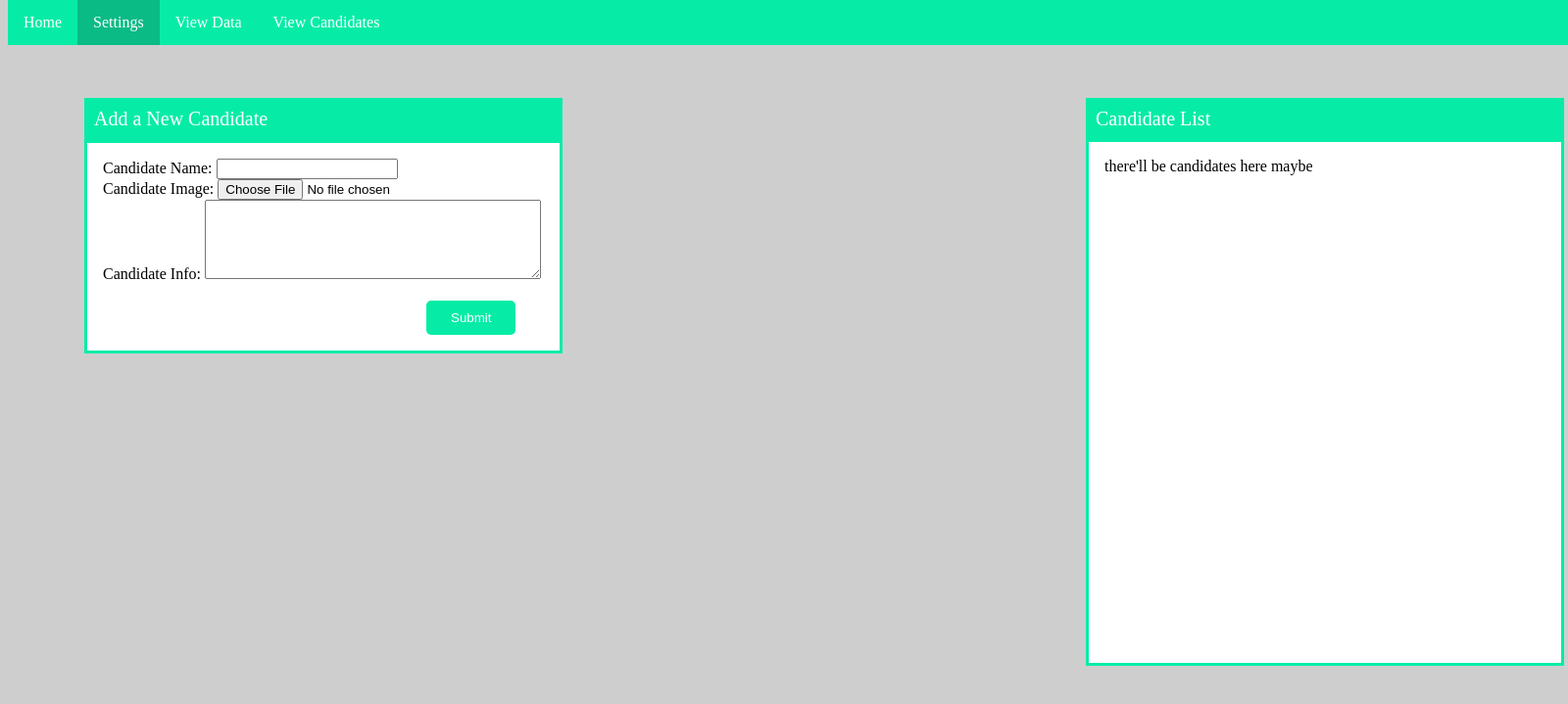
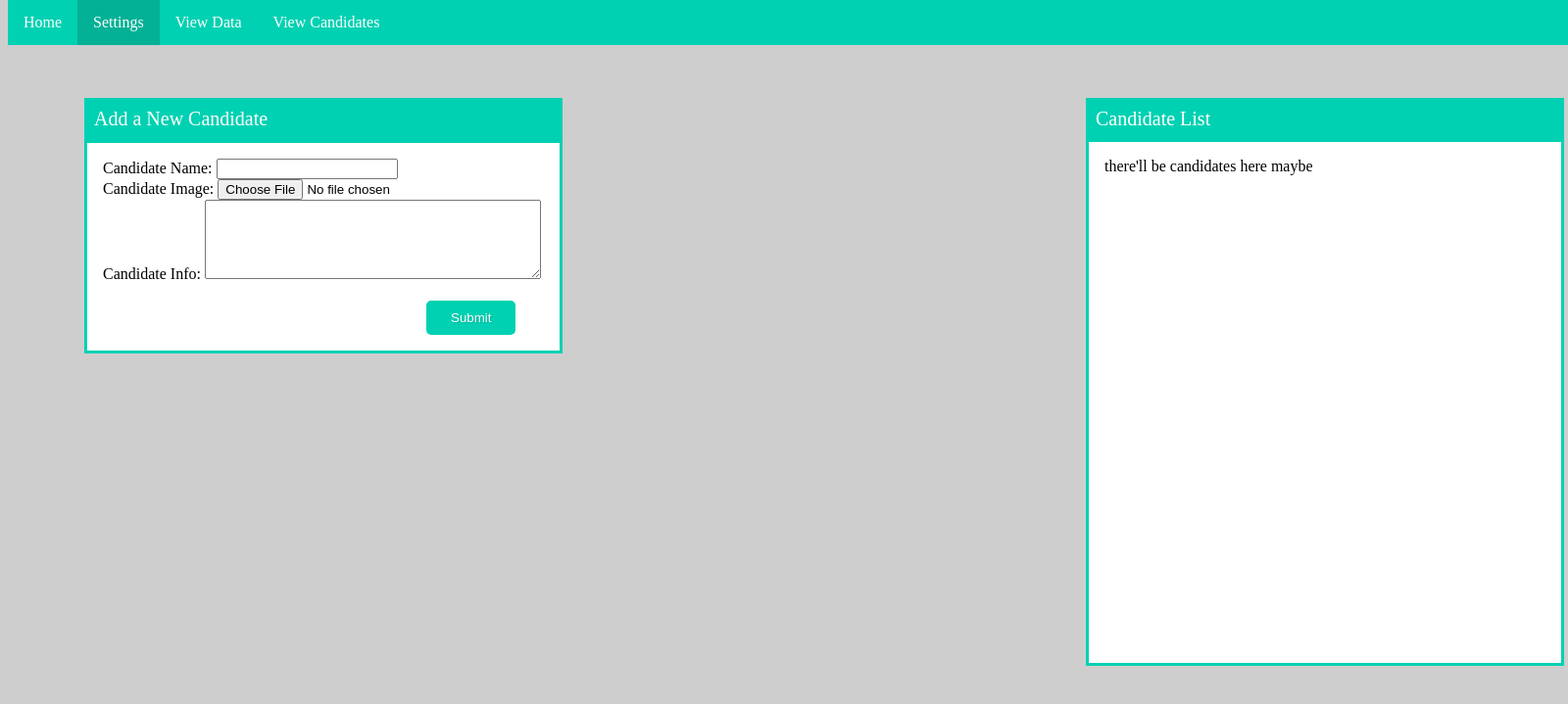
Before and after one commit to DavidCastillo2/ncfCaucusApp, a Flask app: page /addie in a window 1600 px wide. Shown: the top 719 px of the page at 98% size. Run offline with Flask 2, Linux system fonts and the light colour scheme.

Commit message:
this probably isn't the final update today

```diff
--- a/templates/addie.html
+++ b/templates/addie.html
@@ -24,7 +24,7 @@
             margin: 0;
             padding: 0;
             overflow: hidden;
-            background-color: #06ECA7;
+            background-color: #00D1B2;
             position: fixed;
             top: 0;
             width: 100%;
@@ -44,12 +44,12 @@
         }
 
         li a:hover:not(.active) {
-            background-color: #0ABB86;
+            background-color: #02B196;
             color: white;
         }
 
         .active {
-            background-color: #0ABB86;
+            background-color: #02B196;
             color: white
         }
 
@@ -57,7 +57,7 @@
 		margin-left: 8px;
 		margin-top: 30px;
 		padding: 1em 1em;
-		border: 3px solid #06ECA7;
+		border: 3px solid #00D1B2;
 		background:#fff;
 		width: 450px;
 		position: relative;
@@ -65,7 +65,7 @@
 		}
 
 	  .addnew {
-		background: #06ECA7;
+		background: #00D1B2;
 		color: white;
 		width: 468px;
 		margin-left: 8px;
@@ -81,21 +81,21 @@
         }
 
         input[type="submit"] {
-            background-color: #06ECA7;
+            background-color: #00D1B2;
             border-radius: 5px;
             border: none;
             padding: 10px 25px;
             color: #FFF;
-            text-shadow: 1px 1px 1px #06ECA7;
+            text-shadow: 1px 1px 1px #02B196;
             margin-left: 330px;
         }
 
             input[type="submit"]:hover {
-                background-color: #0ABB86
+                background-color: #02B196
             }
 
         .view {
-            background: #06ECA7;
+            background: #00D1B2;
             color: white;
             width: 468px;
             margin-left: 8px;
@@ -108,7 +108,7 @@
         .viewbox {
             margin-left: 8px;
             padding: 1em 1em;
-            border: 3px solid #06ECA7;
+            border: 3px solid #00D1B2;
             background:#fff;
             width: 450px;
             height: 500px;
```
